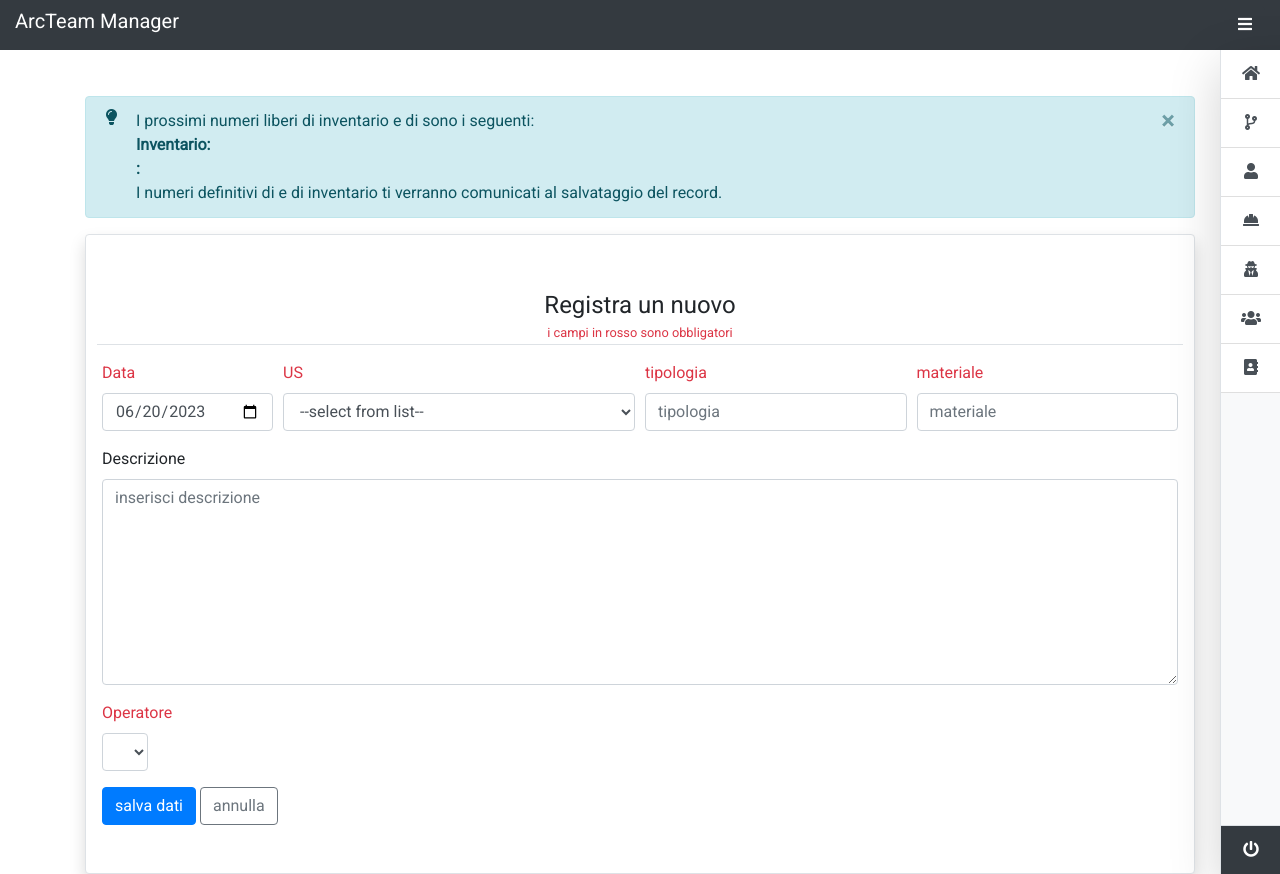
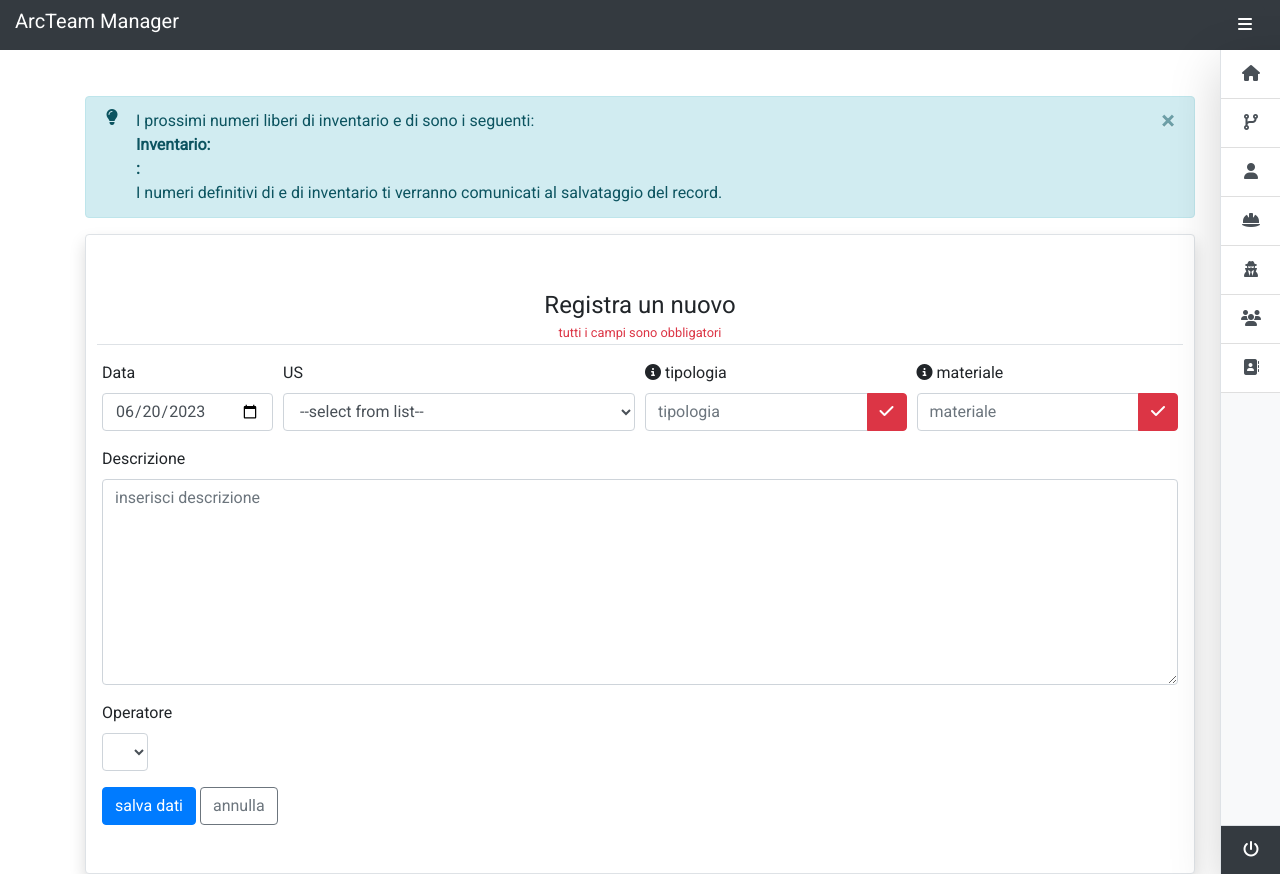
Before and after one commit to beppenapo/atw, a PHP site: page /addReperto.php in a window 1280 px wide. Run offline with PHP 8.4, Linux system fonts and the light colour scheme; the visitor is signed in with stand-in values (Sample User, id 1); data that the repository does not hold is empty; some libraries are stand-ins or nearby versions.

Commit message:
modifica tipologia e materiale reperti

```diff
--- a/api/liste.php
+++ b/api/liste.php
@@ -13,10 +13,10 @@ $orderBy = isset($_POST['orderBy']) ? " order by ".$_POST['orderBy'] : '';
 
 switch ($_POST['tab']) {
   case 'tipo':
-    $sql = "select distinct tipo from reperto order by tipo asc;";
+    $sql = "select distinct tipologia from reperto order by tipologia asc;";
   break;
   case 'materia':
-    $sql = "select distinct materia from reperto order by materia asc;";
+    $sql = "select distinct materiale from reperto order by materiale asc;";
   break;
   default:
     $sql = "select * from ".$_POST['tab'].$filter.$orderBy.";";
--- a/client/addReperto.php
+++ b/client/addReperto.php
@@ -30,40 +30,50 @@
           <div class="col border-bottom mb-3 text-center">
             <h2><?php echo $_POST['name']; ?></h2>
             <h4 class="d-block m-0">Registra un nuovo <span class="pageObject"></span></h4>
-            <small class="text-danger">i campi in rosso sono obbligatori</small>
+            <small class="text-danger">tutti i campi sono obbligatori</small>
           </div>
         </div>
         <div class="form-row mb-3">
           <div class="col-md-2">
-            <label for="data" class="text-danger">Data</label>
+            <label for="data">Data</label>
             <input type="date" id="data" class="form-control" name="data" min="2005-01-01" max="<?php echo date('Y-m-d', strtotime('+1 year')); ?>" value="<?php echo date('Y-m-d'); ?>" required>
           </div>
           <div class="col-md-4">
-            <label for="us" class="text-danger">US</label>
+            <label for="us">US</label>
             <select class="form-control" id="us" name="us" required>
               <option value="" selected disabled>--select from list--</option>
             </select>
           </div>
           <div class="col-md-3 rr cp">
-            <label for="tipologia" class="text-danger">tipologia</label>
-            <input type="text" class="form-control" id="tipologia" name="tipologia" list="listTipo" value="" placeholder="tipologia" required>
-            <datalist id="listTipo"></datalist>
+            <label for="tipologia"><i class="fas fa-circle-info" data-toggle="tooltip" title="seleziona un valore dalla lista o inseriscine uno manualmente e conferma la scelta cliccando sul pulsante accanto"></i> tipologia</label>
+            <div class="input-group">
+              <input type="search" class="form-control" id="tipologia" name="tipologia" list="listTipo" value="" placeholder="tipologia" required>
+              <datalist id="listTipo"></datalist>
+              <div class="input-group-append">
+                <button class="btn btn-danger" type="button" id="confirm-tipologia"><i class="fa-solid fa-check"></i></button>
+              </div>
+            </div>
           </div>
           <div class="col-md-3 rr divMateriale">
-            <label for="materiale" class="text-danger">materiale</label>
-            <input type="text" class="form-control" id="materiale" name="materiale" list="listMateriale" value="" placeholder="materiale" required>
-            <datalist id="listMateriale"></datalist>
+            <label for="materiale"><i class="fas fa-circle-info" data-toggle="tooltip" title="seleziona un valore dalla lista o inseriscine uno manualmente e conferma la scelta cliccando sul pulsante accanto"></i> materiale</label>
+            <div class="input-group">
+              <input type="search" class="form-control" id="materiale" name="materiale" list="listMateriale" value="" placeholder="materiale" required>
+              <datalist id="listMateriale"></datalist>
+              <div class="input-group-append">
+                <button class="btn btn-danger" type="button" id="confirm-materiale"><i class="fa-solid fa-check"></i></button>
+              </div>
+            </div>
           </div>
         </div>
         <div class="form-row mb-3">
           <div class="col">
             <label for="descrizione">Descrizione <span class="pageObject"></span></label>
-            <textarea id="descrizione" name="descrizione" class="form-control" rows="8" placeholder="inserisci descrizione"></textarea>
+            <textarea id="descrizione" name="descrizione" class="form-control" rows="8" placeholder="inserisci descrizione" required></textarea>
           </div>
         </div>
         <div class="form-row mb-3">
           <div class="col">
-            <label for="scavo" class="text-danger">Operatore</label>
+            <label for="scavo">Operatore</label>
             <select class="form-control w-auto" id="compilatore" name="compilatore" required></select>
           </div>
         </div>
--- a/client/inc/css.html
+++ b/client/inc/css.html
@@ -1,4 +1,3 @@
 <link rel="stylesheet" href="https://stackpath.bootstrapcdn.com/bootstrap/4.4.1/css/bootstrap.min.css" integrity="sha384-Vkoo8x4CGsO3+Hhxv8T/Q5PaXtkKtu6ug5TOeNV6gBiFeWPGFN9MuhOf23Q9Ifjh" crossorigin="anonymous">
-<link rel="stylesheet" href="https://use.fontawesome.com/releases/v5.7.1/css/all.css" integrity="sha384-fnmOCqbTlWIlj8LyTjo7mOUStjsKC4pOpQbqyi7RrhN7udi9RwhKkMHpvLbHG9Sr" crossorigin="anonymous">
 <link href="https://fonts.googleapis.com/css?family=Open+Sans|Roboto&display=swap" rel="stylesheet">
 <link rel="stylesheet" href="css/main.css">
--- a/client/inc/lib.html
+++ b/client/inc/lib.html
@@ -3,4 +3,5 @@
 <script src="https://cdnjs.cloudflare.com/ajax/libs/jqueryui/1.12.1/jquery-ui.min.js"></script>
 <script src="https://stackpath.bootstrapcdn.com/bootstrap/4.4.1/js/bootstrap.min.js" integrity="sha384-wfSDF2E50Y2D1uUdj0O3uMBJnjuUD4Ih7YwaYd1iqfktj0Uod8GCExl3Og8ifwB6" crossorigin="anonymous"></script>
 <script src="//cdnjs.cloudflare.com/ajax/libs/moment.js/2.10.3/moment.min.js"></script>
+<script src="https://kit.fontawesome.com/70854e9b30.js" crossorigin="anonymous"></script>
 <script src="js/function.js" charset="utf-8"></script>
--- a/client/js/workPage.js
+++ b/client/js/workPage.js
@@ -2,9 +2,7 @@ const work = $('[name=work]').val();
 let name = $('[name=name]').val();
 let lon,lat, totOre, percOre, ore = 0, color;
 
-$("[name=modInfoWork]").on('click', (el) =>{
-  $.redirectPost('modInfoWork.php',{id:work});
-})
+$("[name=modInfoWork]").on('click', (el) =>{ $.redirectPost('modInfoWork.php',{id:work}); })
 
 
 postData("lavoro.php", {dati:{trigger:'getWork',id:work}}, function(data){
```
Also changed, not shown: api/models/sacchetti.class.php (+6 -6 lines), client/js/addReperto.js (+40 -2 lines).
